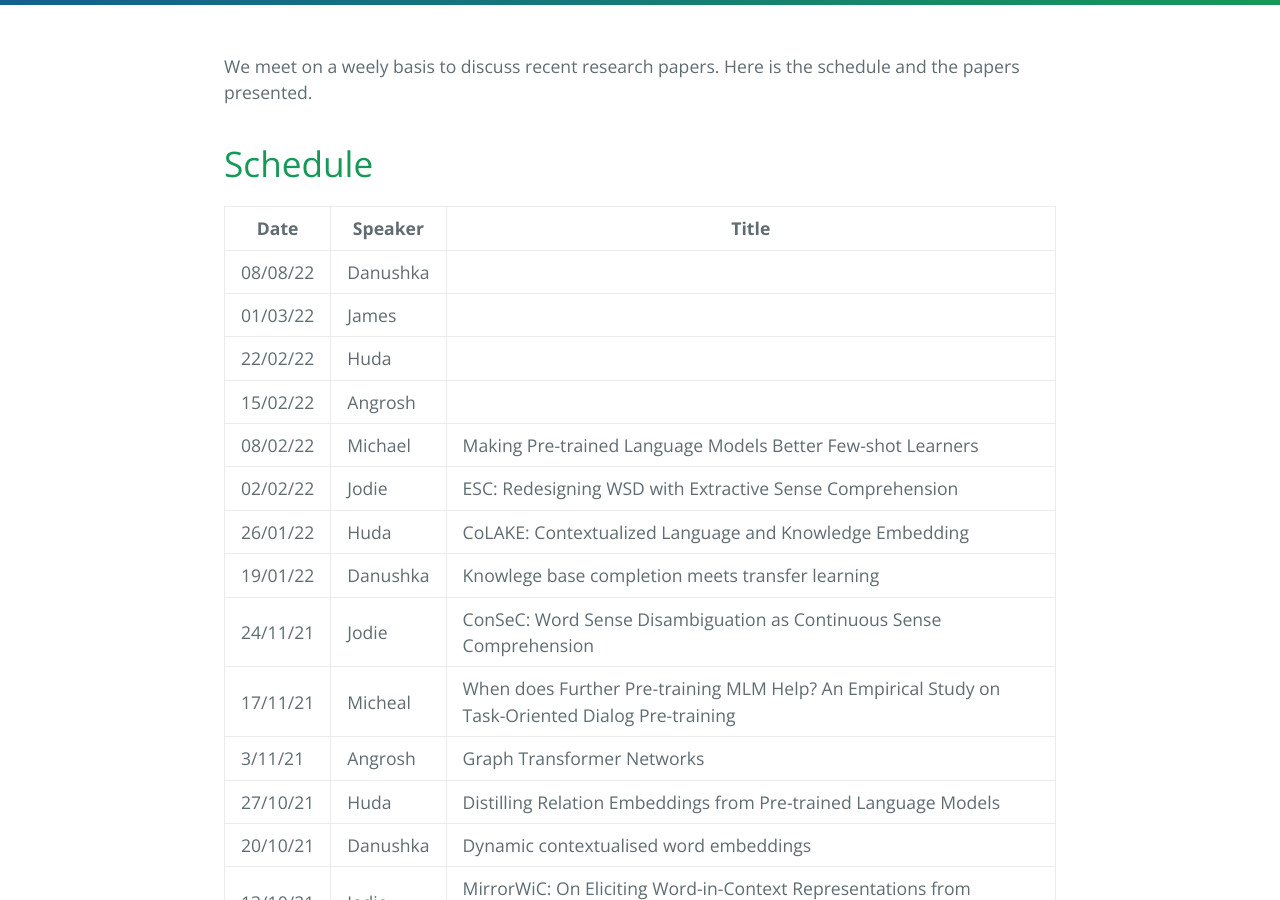
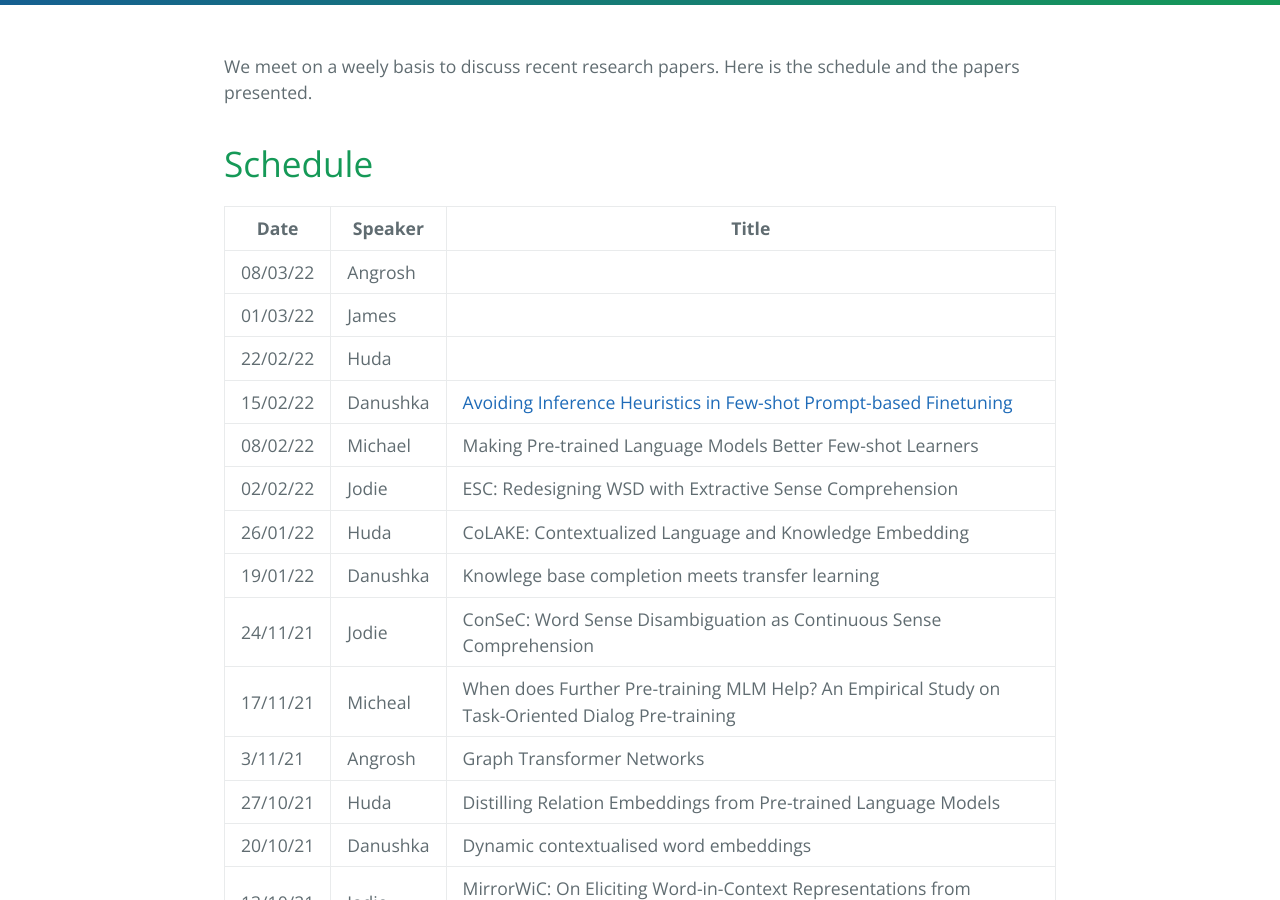
Before and after one commit to LivNLP/livnlp.github.io, a Jekyll site: the page built from reading.md, in a window 1280 px wide and 900 px high, scrolled down 368 px. Built offline with Jekyll 4.4.1, drawn with Linux system fonts in a browser that asks for light colours.

Commit message:
adding DB presented paper

```diff
--- a/reading.md
+++ b/reading.md
@@ -13,10 +13,10 @@ We meet on a weely basis to discuss recent research papers. Here is the schedule
 
 | Date | Speaker | Title |
 | ----- | ------- | ----- |
-| 08/08/22	| Danushka| |
+| 08/03/22	| Angrosh| |
 | 01/03/22	| James	| |
 | 22/02/22	| Huda	| |
-| 15/02/22	| Angrosh	| |
+| 15/02/22	| Danushka	| [Avoiding Inference Heuristics in Few-shot Prompt-based Finetuning](https://aclanthology.org/2021.emnlp-main.713/)|
 | 08/02/22	| Michael	| Making Pre-trained Language Models Better Few-shot Learners |
 | 02/02/22	| Jodie	| ESC: Redesigning WSD with Extractive Sense Comprehension |
 | 26/01/22	| Huda |	CoLAKE: Contextualized Language and Knowledge Embedding |
```
